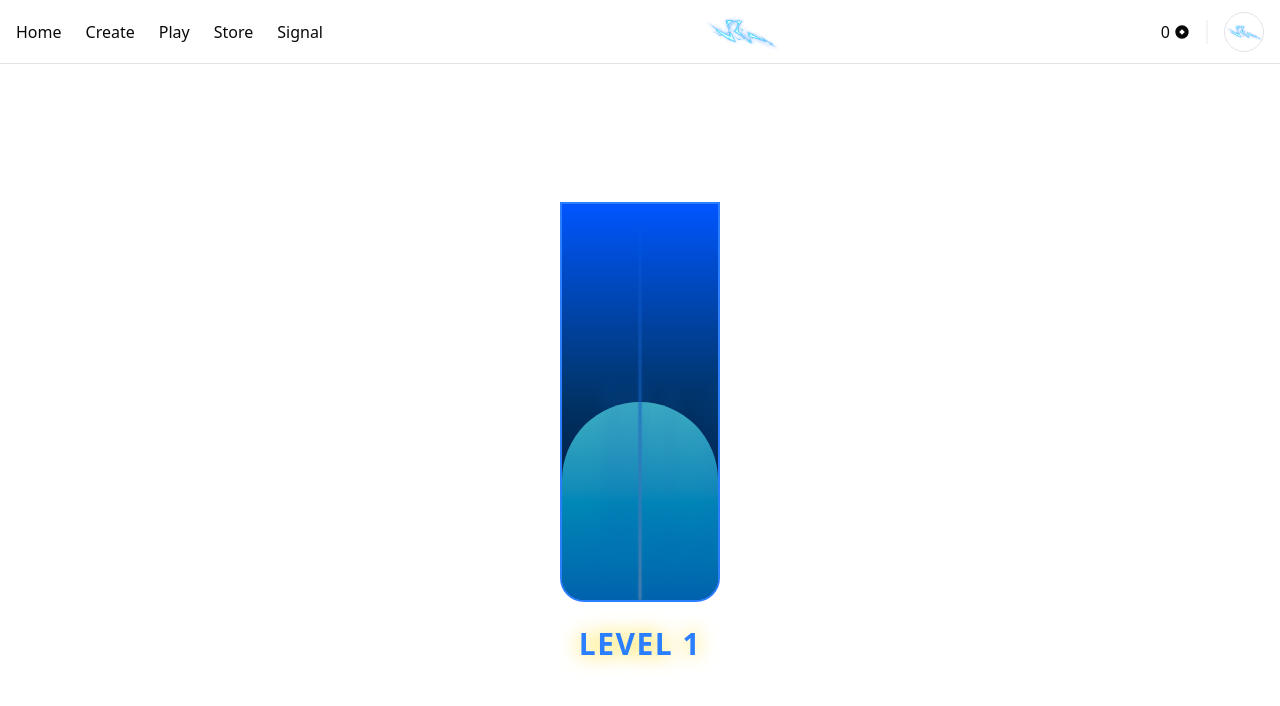
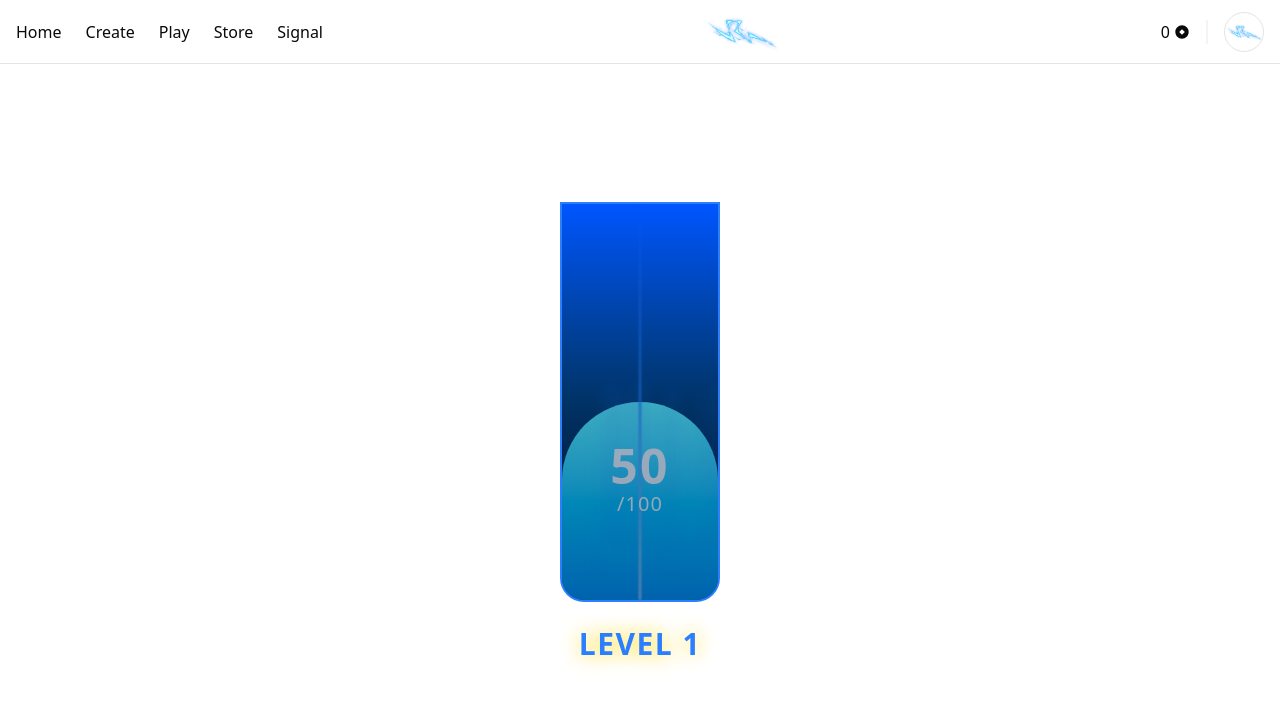
Before and after one commit to wind-surfing/nexora, a Next.js app: page /signal in a window 1280 px wide. Shown: the top 706 px of the page. Built offline with nearby package versions, Linux system fonts and the light colour scheme.

Commit message:
Add animated score display to signal page component

```diff
--- a/src/app/signal/page.tsx
+++ b/src/app/signal/page.tsx
@@ -37,6 +37,18 @@ function Page() {
           <div className="absolute inset-0 flex justify-center">
             <div className="w-[2px] bg-gradient-to-t from-blue-200 via-blue-500 to-transparent blur-[1px]"></div>
           </div>
+
+          <motion.div
+            className="absolute bottom-0 left-0 w-full flex flex-col items-center justify-start z-10"
+            initial={{ height: 0 }}
+            animate={{ height: `calc(50% - 10%)` }}
+            transition={{ type: "spring", stiffness: 80, delay: 0.5 }}
+          >
+            <h1 className="text-5xl font-black text-white z-10 tracking-wider">
+              50
+            </h1>
+            <h1 className="text-xl text-white tracking-wider">/100</h1>
+          </motion.div>
         </div>
       </div>
       <div className="mt-6 text-3xl font-bold text-primary drop-shadow-[0_0_10px_#FFD700] tracking-wider">
```
